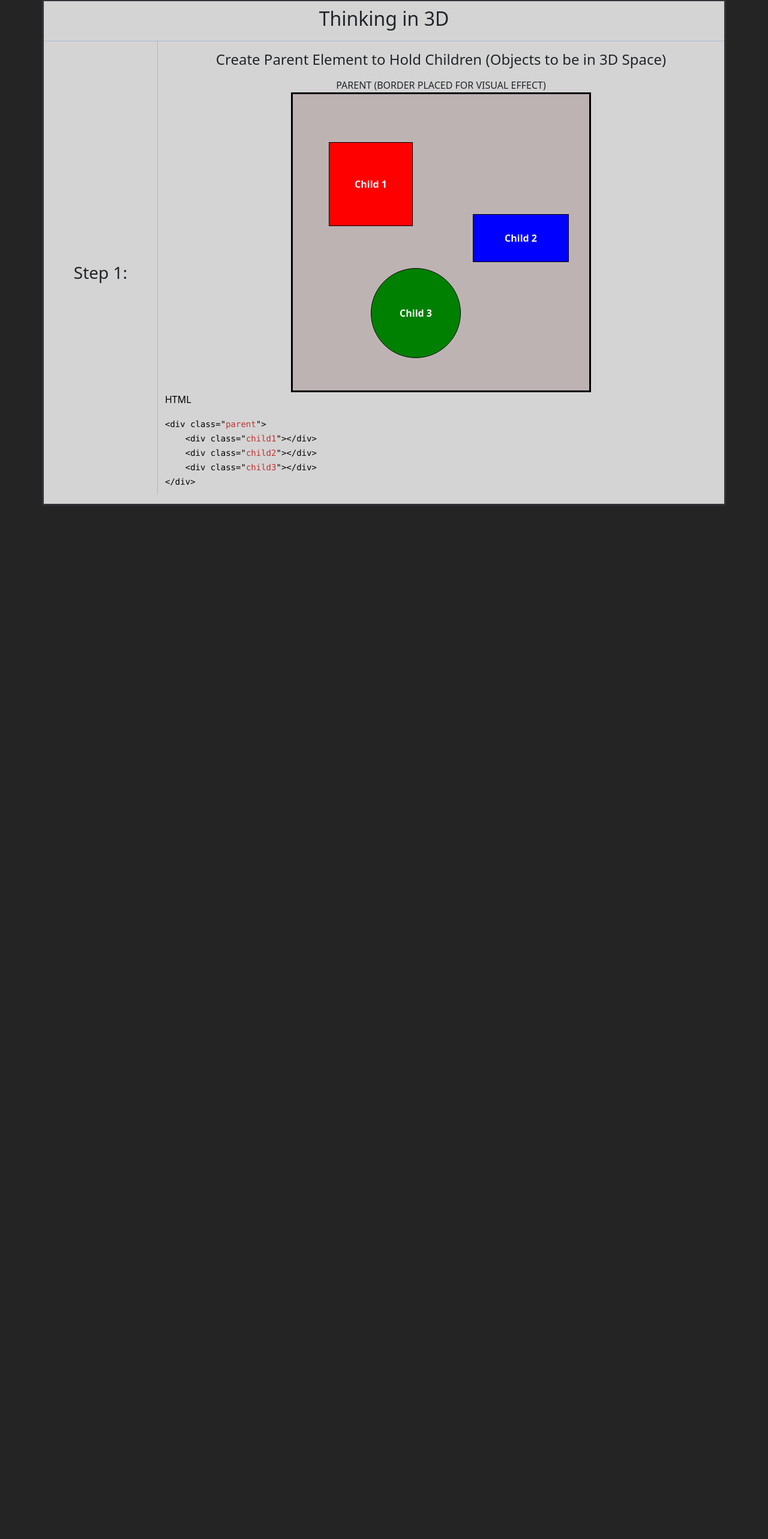
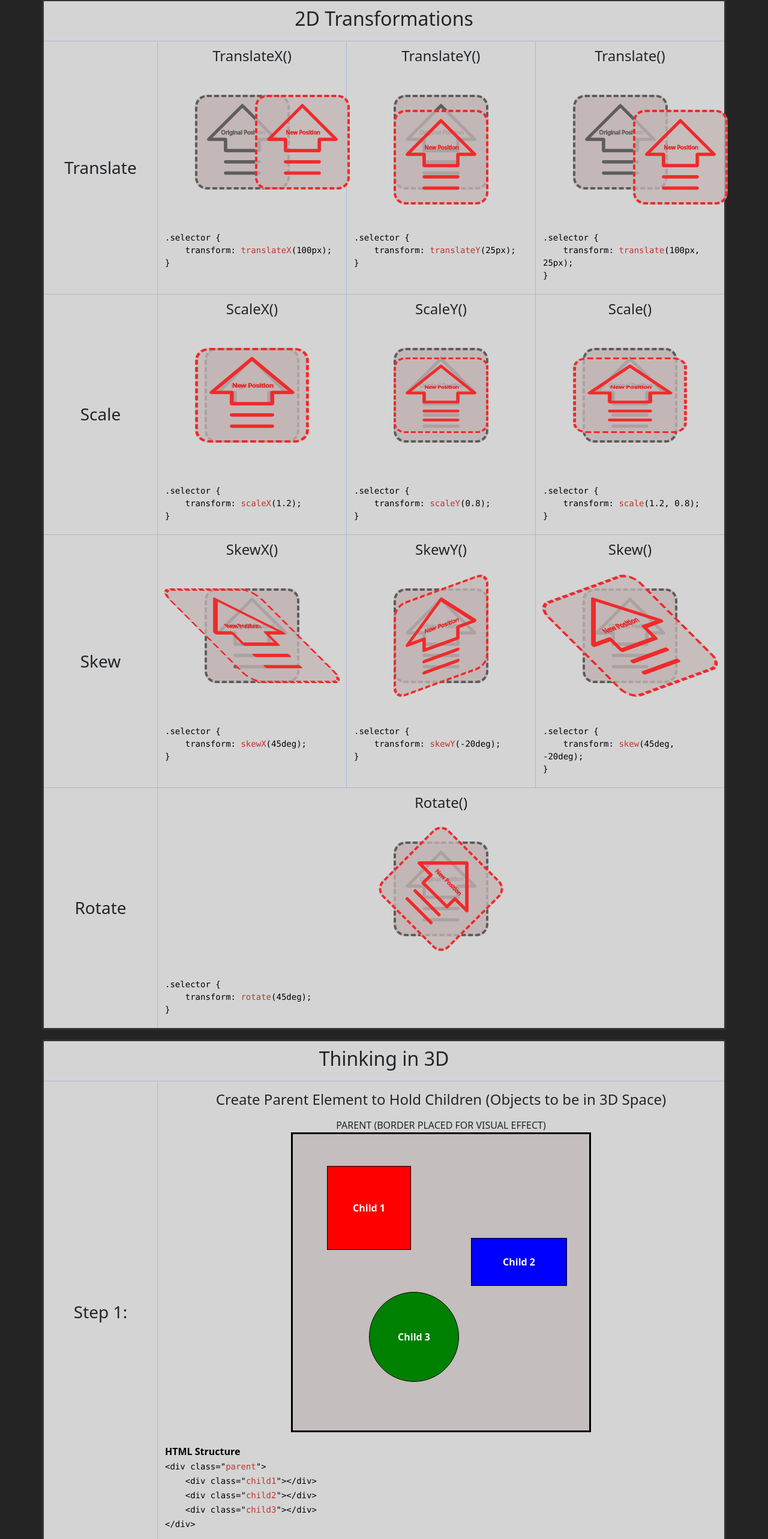
Before and after one commit to jheersink8/animation-cheat-sheet, a React (Vite) app: page / in a window 1280 px wide. Shown: the part 17-2583 px from the top of the page at 60% size. Before the commit the page ends 860 px from the top, so only its background shows below. Built offline with nearby package versions, Linux system fonts and the light colour scheme.

Commit message:
Thinking almost complete

```diff
--- a/src/App.jsx
+++ b/src/App.jsx
@@ -11,7 +11,7 @@ function App() {
 
   return (
     <>
-      {/* <TwoDimensionalGrid /> */}
+      <TwoDimensionalGrid />
       <ThinkingThreeDimensions />
       {/* <ThreeDimensionalGrid /> */}
     </>
--- a/src/Components/2D Components/Rotate2D.jsx
+++ b/src/Components/2D Components/Rotate2D.jsx
@@ -12,7 +12,7 @@ export default function Rotate2D() {
 
           <SVGTwoDimensional col={12} position={"rotate"} center={"center"}/>
 
-          <CodeTwoDimensional col={12} position={"rotate"} value={"100px, 25px"} />
+          <CodeTwoDimensional col={12} position={"rotate"} value={"45deg"} />
 
         </div>
       </div>
--- a/src/Components/3D Thinking Components/Step1.jsx
+++ /dev/null
@@ -1,32 +0,0 @@
-import ThreeDimensionalThinkingBox from './ThreeDimensionalThinkingBox';
-
-
-export default function Step1() {
-    return (
-        <>
-
-            <h3 className="cardDescription col-2">Step 1:</h3>
-            <div className="col-10 ">
-                <div className="row">
-
-                    <h4 className="col-12 cardAction p-3">Create Parent Element to Hold Children (Objects to be in 3D Space)</h4>
-
-                    <ThreeDimensionalThinkingBox />
-
-                    <p className="col-12 codeCSS">
-                        <p>HTML</p>
-                        <code style={{ color: 'black' }}>
-                            {'<'}div class="<span className='emphasis'>parent</span>"{'>'}<br></br>
-                            &nbsp;&nbsp;&nbsp;&nbsp;{'<'}div class="<span className='emphasis'>child1</span>"{'>'}{'<'}/div{'>'}<br></br>
-                            &nbsp;&nbsp;&nbsp;&nbsp;{'<'}div class="<span className='emphasis'>child2</span>"{'>'}{'<'}/div{'>'}<br></br>
-                            &nbsp;&nbsp;&nbsp;&nbsp;{'<'}div class="<span className='emphasis'>child3</span>"{'>'}{'<'}/div{'>'}<br></br>
-                            {'<'}/div{'>'}
-                        </code>
-                    </p>
-
-                </div>
-            </div>
-
-        </>
-    )
-}
--- a/src/Components/3D Thinking Components/ThreeDimensionalThinkingBox.jsx
+++ b/src/Components/3D Thinking Components/ThreeDimensionalThinkingBox.jsx
@@ -1,12 +1,35 @@
-export default function ThreeDimensionalThinkingBox() {
+export default function ThreeDimensionalThinkingBox({ person, message, perspectiveP, child1X, child2X, child3X }) {
     return (
-        <div className="col-12 cardContainer center d-flex flex-column">
-            <p id="p-parent">PARENT {'('}BORDER PLACED FOR VISUAL EFFECT{')'}</p>
-            <div className="parent3d d-flex ">
-                <div className="text-center align-content-center" id="child1">Child 1</div>
-                <div className="text-center align-content-center" id="child2">Child 2</div>
-                <div className="text-center align-content-center" id="child3">Child 3</div>
+        <div className={`perspectiveG col-12 cardContainer center d-flex flex-row`}>
+
+            <svg
+                display={person}
+
+                height="180px"
+                width="180px"
+                viewBox="0 0 24 24"
+                stroke="#000000"
+                strokeWidth="1"
+                strokeLinecap="square"
+                strokeLinejoin="miter"
+                fill="none"
+                color="#000000"
+            >
+                <path d="M4,20 C4,17 8,17 10,15 C11,14 8,14 8,9 C8,5.667 9.333,4 12,4 C14.667,4 16,5.667 16,9 C16,14 13,14 14,15 C16,17 20,17 20,20"></path>
+            </svg>
+
+            <div className="dottedLine" style={{display: person}}>
+                <p className="text-center" >Perspective = 1,000px</p>
             </div>
-        </div>
+
+            <div className='perspectiveG d-flex flex-column center'>
+                <p id="p-parent">{message}</p>
+                <div className={`parent3d d-flex ${perspectiveP}`}>
+                    <div className={`text-center align-content-center child1 ${child1X}`}>Child 1</div>
+                    <div className={`text-center align-content-center child2 ${child2X}`}>Child 2</div>
+                    <div className={`text-center align-content-center child3 ${child3X}`}>Child 3</div>
+                </div>
+            </div>
+        </div >
     )
 }
--- a/src/Components/3D Thinking Components/ThreeDimensionalThinkingCode.jsx
+++ b/src/Components/3D Thinking Components/ThreeDimensionalThinkingCode.jsx
@@ -0,0 +1,35 @@
+function Step1Code() {
+    return (
+        <div className="col-12 codeCSS">
+            <p className="m-0" style={{ fontWeight: 700 }}>HTML Structure</p>
+            <code style={{ color: 'black' }}>
+                {'<'}div class="<span className='emphasis'>parent</span>"{'>'}<br></br>
+                &nbsp;&nbsp;&nbsp;&nbsp;{'<'}div class="<span className='emphasis'>child1</span>"{'>'}{'<'}/div{'>'}<br></br>
+                &nbsp;&nbsp;&nbsp;&nbsp;{'<'}div class="<span className='emphasis'>child2</span>"{'>'}{'<'}/div{'>'}<br></br>
+                &nbsp;&nbsp;&nbsp;&nbsp;{'<'}div class="<span className='emphasis'>child3</span>"{'>'}{'<'}/div{'>'}<br></br>
+                {'<'}/div{'>'}
+            </code>
+        </div>
+    )
+}
+
+function Step2Code() {
+    return (
+        <>
+            <div className="col-12 codeCSS">
+                <p className="m-0" style={{ fontWeight: 700 }}>Explanation:</p>
+                <p>Think of the parent element as a stage. The stage is the starting point for any child elements in your 3D space. Then imagine your computer screen is your position in the audience looking at the stage. The CSS property “perspective” sets the distance between you (the viewer) and the stage. </p>
+
+
+                <p className="m-0" style={{ fontWeight: 700 }}>CSS:</p>
+                <code className='col-12' style={{color: 'black'}}>
+                    .parent {'{'}<br></br>
+                    &nbsp;&nbsp;&nbsp;&nbsp;<span className="emphasis">perspective:</span> 1000px;<br></br>
+                    {'}'}
+                </code>
+            </div>
+        </>
+    )
+}
+
+export { Step1Code, Step2Code };
--- a/src/Components/ThinkingThreeDimensions.jsx
+++ b/src/Components/ThinkingThreeDimensions.jsx
@@ -1,4 +1,5 @@
-import Step1 from './3D Thinking Components/Step1';
+import ThreeDimensionalThinkingBox from './3D Thinking Components/ThreeDimensionalThinkingBox';
+import { Step1Code, Step2Code } from './3D Thinking Components/ThreeDimensionalThinkingCode';
 
 export default function ThinkingThreeDimensions() {
     return (
@@ -6,7 +7,34 @@ export default function ThinkingThreeDimensions() {
             <div className="newGrid container mt-3">
                 <div className="row">
                     <h2 className="cardTitle text-center col-12">Thinking in 3D</h2>
-                    <Step1 />
+
+
+                    <h3 className="cardDescription col-2">Step 1:</h3>
+                    <div className="col-10 ">
+                        <div className="row">
+                            <h4 className="col-12 cardAction p-3">Create Parent Element to Hold Children (Objects to be in 3D Space)</h4>
+                            <ThreeDimensionalThinkingBox person={'none'} message={"PARENT (BORDER PLACED FOR VISUAL EFFECT)"} />
+                            <Step1Code />
+                        </div>
+                    </div>
+
+                    <h3 className="cardDescription col-2">Step 2:</h3>
+                    <div className="col-10 ">
+                        <div className="row">
+                            <h4 className="col-12 cardAction p-3">Establish CSS Perspective to Create a True 3D Space</h4>
+                            <ThreeDimensionalThinkingBox perspectiveP={'perspectiveP'} />
+                            <Step2Code />
+                        </div>
+                    </div>
+
+                    <h3 className="cardDescription col-2">Step 3:</h3>
+                    <div className="col-10 ">
+                        <div className="row">
+                            <h4 className="col-12 cardAction p-3">Transition Children in True 3D Space</h4>
+                            <ThreeDimensionalThinkingBox perspectiveP={'perspectiveP'} person={'none'} child1X={'child1X'} child2X={'child2X'} child3X={'child3X'}/>
+                            <Step2Code />
+                        </div>
+                    </div>
                 </div>
             </div>
         </>
--- a/src/assets/style.css
+++ b/src/assets/style.css
@@ -44,7 +44,8 @@ body{
 
 .codeCSS {
     color: black;
-    padding-bottom: 10px;
+    padding: 20px 0px 20px 0px;
+    margin: 0px;
     border-left: 1px solid var(--gridInternalBorder)
 }
 
--- a/src/assets/thinkingThreeDimensionStyle.css
+++ b/src/assets/thinkingThreeDimensionStyle.css
@@ -3,15 +3,14 @@
     width: 500px;
     border: 3px solid black;
     margin: 0px;
-    background-color: rgb(189, 179, 179);
-    position: relative;
+    background-color: rgba(189, 179, 179, 0.671);
 }
 
 #p-parent {
     margin: 0px;
 }
 
-#child1 {
+.child1 {
     height: 140px;
     width: 140px;
     background-color: red;
@@ -23,7 +22,7 @@
     top: 80px;
 }
 
-#child2 {
+.child2 {
     height: 80px;
     width: 160px;
     background-color: blue;
@@ -35,7 +34,7 @@
     top: 200px;
 }
 
-#child3 {
+.child3 {
     height: 150px;
     width: 150px;
     border-radius: 100px;
@@ -47,3 +46,34 @@
     left: 130px;
     top: 290px;
 }
+
+.child1X {
+    transform: translateZ(-170px);
+}
+
+.child2X {
+    transform: translateZ(100px);
+}
+
+.child3X {
+    transform: translateZ(83px);
+}
+
+.dottedLine {
+    border-bottom: 3px dotted black;
+    width: 24%;
+    position: absolute;
+    margin: 0px;
+    padding: 0px;
+}
+
+.perspectiveG {
+    perspective: 1000px;
+    position: relative;
+}
+
+.perspectiveP {
+    perspective: 1000px;
+    transform: rotateY(-75deg) scale(.75) translateZ(-150px);
+    transform-style: preserve-3d;
+}
```
